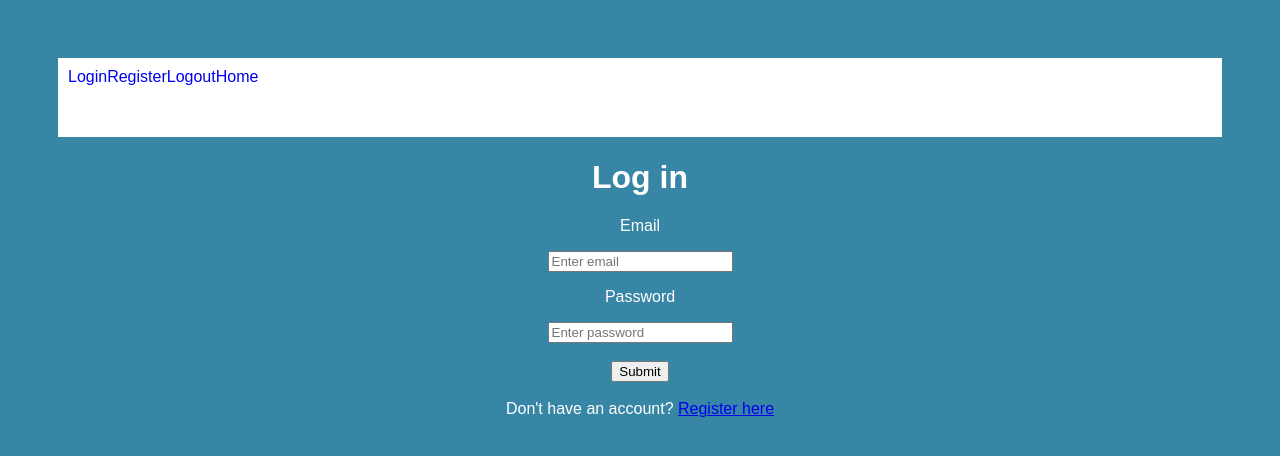
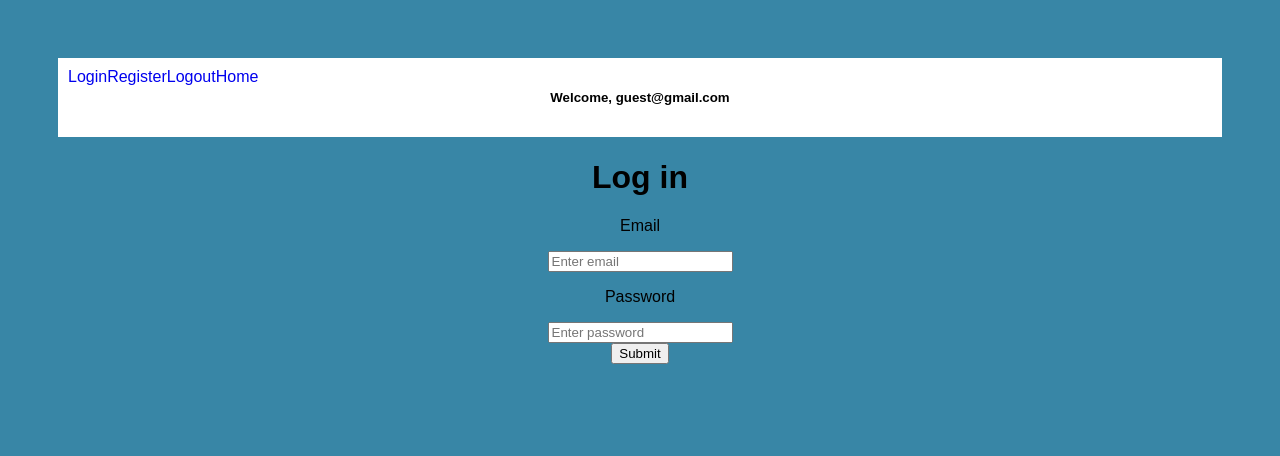
Before and after one commit to claraadora/frontend, a React (Create React App) app: page /login in a window 1280 px wide. Shown: the top 456 px of the page. Built offline with nearby package versions, Linux system fonts and the light colour scheme.

Commit message:
Apply redux hooks to access user state for greetings

```diff
--- a/src/App.css
+++ b/src/App.css
@@ -1,6 +1,6 @@
 body {
   background-color: rgba(0, 101, 141, 0.781);
-  color: white;
+  color: rgb(0, 0, 0);
   padding: 40px;
   font-family: Arial;
   text-align: center;
--- a/src/App.js
+++ b/src/App.js
@@ -1,22 +1,17 @@
 import React, { useState, useEffect } from "react";
+import { useSelector, useDispatch } from "react-redux";
 import LandingPage from "./pages/LandingPage";
 import LoginPage from "./pages/LoginPage";
 import RegisterPage from "./pages/RegisterPage";
 import Nav from "./components/Nav";
-import { Provider } from "react-redux";
 import { BrowserRouter as Router, Route, Switch } from "react-router-dom";
 import "./App.css";
 
 function App() {
-  const [isLoggedIn, setIsLoggedIn] = useState(false);
-
-  const [loggedUser, setLoggedUser] = useState("guest");
-
-  //states
   return (
     <Router>
       <div className="App">
-        <Nav loggedIn={isLoggedIn} loggedUser={loggedUser} />
+        <Nav />
         <Switch>
           <Route exact path="/login" component={LoginPage} />
           <Route exact path="/register" component={RegisterPage} />
@@ -28,3 +23,14 @@ function App() {
 }
 
 export default App;
+
+// const [user, setUser] = useState(currentUser);
+
+// const dispatch = useDispatch();
+
+// useEffect(() => {
+//   dispatch();
+// }, [user]);
+
+// useEffect(() => {}, [currentUser]);
+//states
--- a/src/actions/UserActions.js
+++ b/src/actions/UserActions.js
@@ -24,3 +24,10 @@ export const selectYear = (year) => {
     year,
   };
 };
+
+export const allActions = {
+  logIn,
+  logOut,
+  register,
+  selectYear,
+};
--- a/src/components/Nav.css
+++ b/src/components/Nav.css
@@ -12,9 +12,9 @@ li {
 
 li a {
   display: block;
-  color: white;
+  color: rgb(4, 0, 255);
   text-align: center;
-  padding: 30px 30px;
+  padding: 30px 3px;
   text-decoration: none;
 }
 
--- a/src/components/Nav.js
+++ b/src/components/Nav.js
@@ -2,8 +2,13 @@ import React from "react";
 import "./Nav.css";
 import { Link } from "react-router-dom";
 import { User } from "./User";
+import { useSelector, useDispatch } from "react-redux";
 
-export const Nav = (email) => {
+export const Nav = () => {
+  const data = useSelector((state) => state.loggedUser);
+  const currentUser = data.loggedUser;
+
+  console.log(currentUser);
   return (
     <nav>
       <ul>
@@ -19,7 +24,7 @@ export const Nav = (email) => {
         <Link to="/">
           <li>Home</li>
         </Link>
-        <User />
+        <User user={currentUser} />
       </ul>
     </nav>
   );
--- a/src/components/User.js
+++ b/src/components/User.js
@@ -1,7 +1,8 @@
 import React from "react";
 
-export const User = ({ isLoggedIn, loggedUser }) => {
-  return <h3> {isLoggedIn ? loggedUser : "guest"} </h3>;
+export const User = ({ user }) => {
+  console.log(user.email);
+  return <h5>Welcome, {user.email} </h5>;
 };
 
 export default User;
--- a/src/pages/LoginPage.js
+++ b/src/pages/LoginPage.js
@@ -1,19 +1,18 @@
 import React, { useState, useContext } from "react";
-import { Link } from "react-router-dom";
 
 export const LoginPage = () => {
   const [email, setEmail] = useState("");
   const [password, setPassword] = useState("");
 
-  const handleSubmit = async (e) => {
+  const submit = async (e) => {
     e.preventDefault();
   };
 
   return (
     <div>
       <h1>Log in</h1>
-      <form onSubmit={handleSubmit}>
-        <label for="email">
+      <form onSubmit={submit}>
+        <label htmlFor="email">
           <p>Email</p>
         </label>
         <input
@@ -24,7 +23,7 @@ export const LoginPage = () => {
           value={email}
           placeholder="Enter email"
         />
-        <label for="password">
+        <label htmlFor="password">
           <p>Password</p>
         </label>
         <input
@@ -36,11 +35,7 @@ export const LoginPage = () => {
           placeholder="Enter password"
         />
       </form>
-      <br></br>
       <button type="submit">Submit</button>
-      <br></br>
-      <br></br>
-      Don't have an account? <Link to="/register">Register here</Link>
     </div>
   );
 };
--- a/src/pages/RegisterPage.js
+++ b/src/pages/RegisterPage.js
@@ -14,7 +14,7 @@ export const RegisterPage = () => {
     <div>
       <h1>Register</h1>
       <form onSubmit={handleSubmit}>
-        <label for="email">
+        <label htmlFor="email">
           <p>Email</p>
         </label>
         <input
@@ -25,7 +25,7 @@ export const RegisterPage = () => {
           value={email}
           placeholder="Enter email"
         />
-        <label for="password">
+        <label htmlFor="password">
           <p>Password</p>
         </label>
         <input
--- a/src/reducers/reducers.js
+++ b/src/reducers/reducers.js
@@ -4,7 +4,7 @@ import { combineReducers } from "redux";
 const initialUserState = {
   isLoggedIn: false,
   loggedUser: {
-    username: "guest@gmail.com",
+    email: "guest@gmail.com",
     password: "",
   },
 };
@@ -16,22 +16,25 @@ const initialYearState = {
 export function loggedUser(state = initialUserState, action) {
   switch (action.type) {
     case "LOG_IN":
-      return Object.assign({}, state, {
+      return {
+        ...state,
         isLoggedIn: true,
         loggedUser: action.user,
-      });
+      };
     case "LOG_OUT":
-      return Object.assign({}, state, {
+      return {
+        ...state,
         isLoggedIn: false,
         loggedUser: {},
-      });
+      };
     case "REGISTER":
-      return Object.assign({}, state, {
+      return {
+        ...state,
         isLoggedIn: false,
         loggedUser: {},
-      });
+      };
     default:
-      return initialUserState;
+      return state;
   }
 }
 
@@ -42,7 +45,7 @@ export function selectedYear(state = initialYearState, action) {
         year: action.year,
       };
     default:
-      return initialYearState;
+      return state;
   }
 }
 
```
